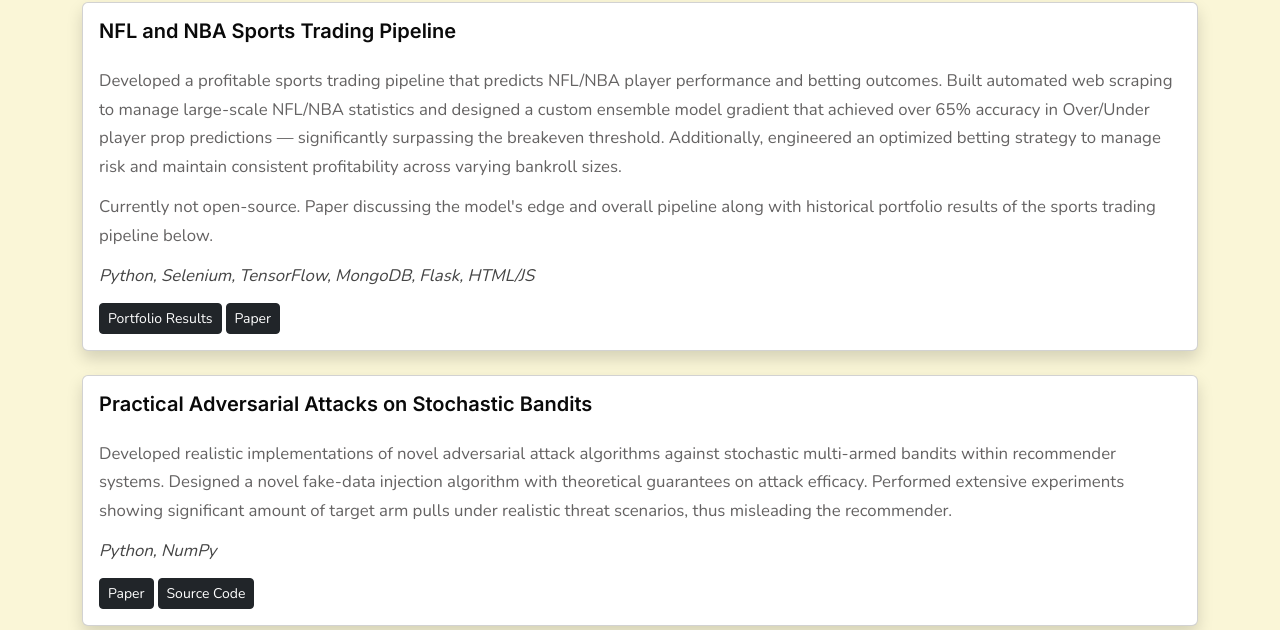
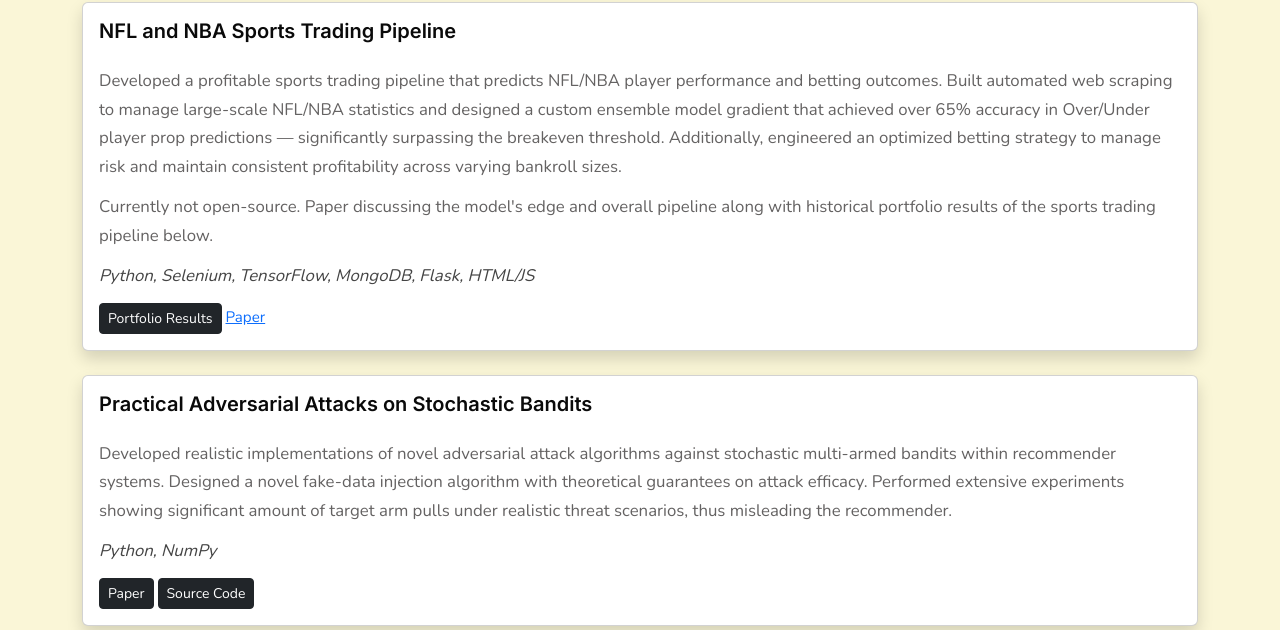
Before and after one commit to eriche0406/eriche0406.github.io, a plain HTML site: page projects.html in a window 1280 px wide. Shown: the part 170-800 px from the top of the page. Drawn offline with nearby package versions, Linux system fonts and the light colour scheme.

Commit message:
paper update for sports trading pipeline

```diff
--- a/projects.html
+++ b/projects.html
@@ -47,7 +47,7 @@
               </p>
               <p class="technologies"><strong></strong> Python, Selenium, TensorFlow, MongoDB, Flask, HTML/JS</p>
             <a href="https://ehe.pythonanywhere.com/" target="_blank" class="btn btn-dark btn-sm">Portfolio Results</a>
-            <a href="https://www.overleaf.com/read/qvqdndsxqzpj#4c91d7" target="_blank" class="btn btn-dark btn-sm">Paper</a>
+            <a href="files/sports_trading_report.pdf" target="_blank">Paper</a>
         </div>
         </div>
       </div>
```
Also changed, not shown: 1 other file.
